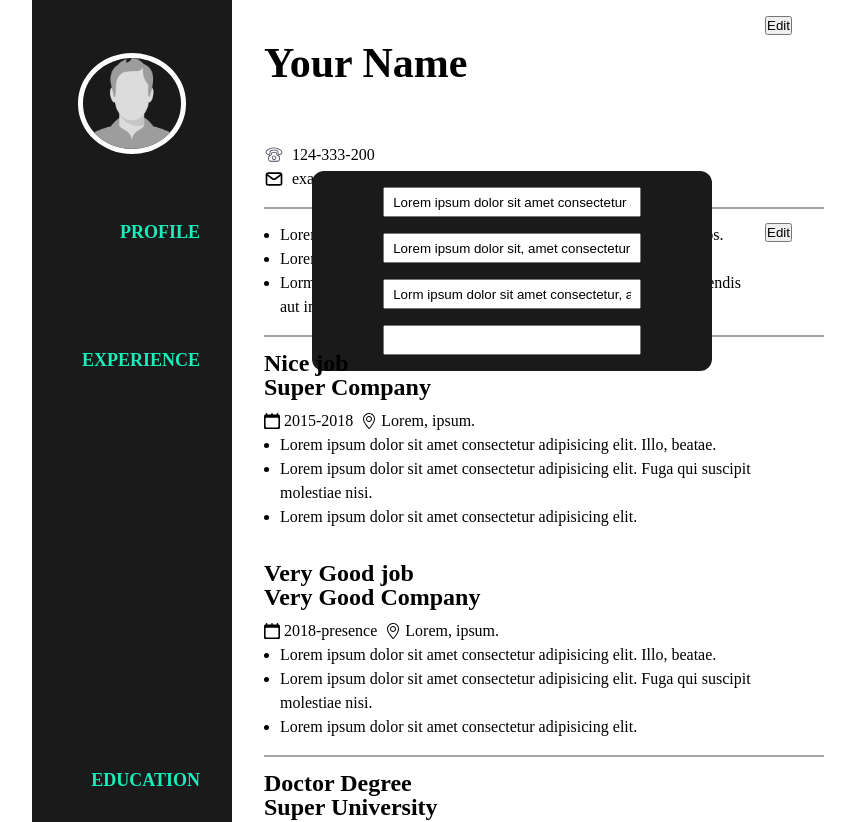
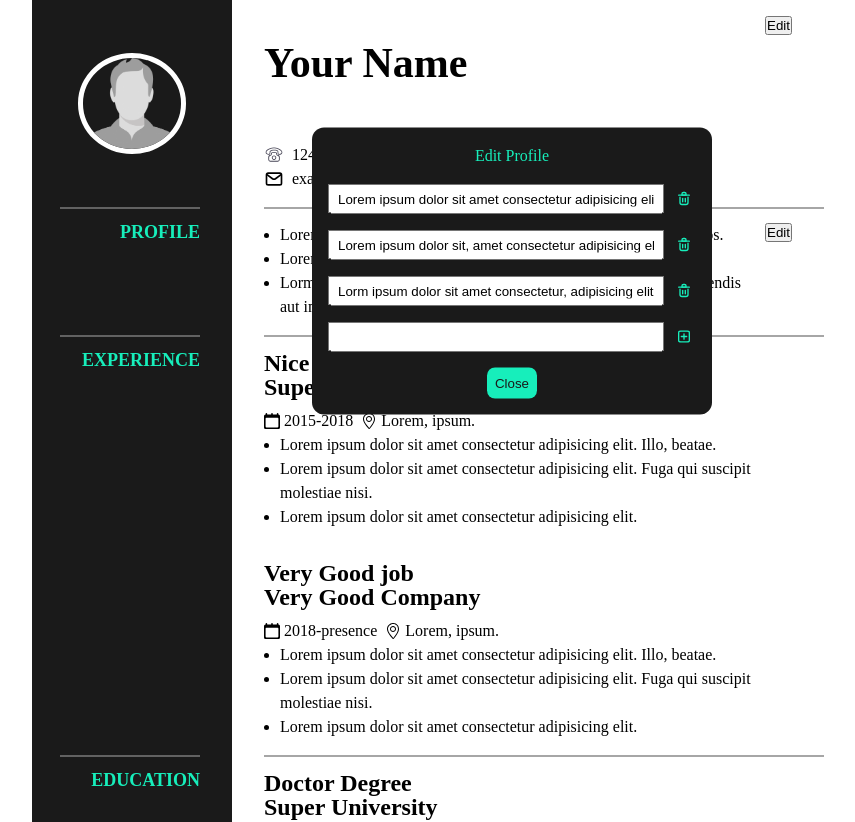
Before and after one commit to Abdelkrim-Saouchi/CV-app, a React (Create React App) app: page / in a window 1280 px wide. Shown: the top 822 px of the page, without its empty margins (108-963 px from the left). Built offline with nearby package versions, Linux system fonts and the light colour scheme; the HTML template or start-up script is replaced by a standard one.

Commit message:
Implement edit Profile functionality

```diff
--- a/src/App.css
+++ b/src/App.css
@@ -83,7 +83,6 @@ body {
   height: 2px;
   background-color: var(--gray);
   opacity: 0.7;
-  z-index: -1;
 }
 
 .NavSection::before {
@@ -140,29 +139,32 @@ h1 {
   display: flex;
   flex-direction: column;
   align-items: center;
+
   gap: var(--padding-block);
   border-radius: 12px;
   position: absolute;
   top: 50%;
   left: 50%;
   transform: translate(-50%, -50%);
+  z-index: 99;
 }
-.generalInfo_form label {
-  width: 90%;
-  height: 24px;
+.generalInfo_form label,
+.Profile_form .input_container {
+  width: 100%;
+  height: 30px;
   display: flex;
   gap: 12px;
 }
 
 .generalInfo_form label input,
 .Profile_form input {
-  width: 70%;
+  width: 100%;
   height: 30px;
   padding-inline: 8px;
-  z-index: 99;
 }
 
-.generalInfo_form button {
+.generalInfo_form button,
+.Profile_form button {
   border: 0;
   outline: transparent;
   padding: 8px;
@@ -182,9 +184,11 @@ h2 {
 }
 
 .Experience img,
-.Education img {
+.Education img,
+.Profile img {
   width: 16px;
   margin-right: 4px;
+  cursor: pointer;
 }
 
 .hidden {
--- a/src/components/Profile.jsx
+++ b/src/components/Profile.jsx
@@ -1,5 +1,7 @@
 import React, { Component } from 'react';
 import uniqid from 'uniqid';
+import deleteIcon from '../delete-2-svgrepo-com.svg';
+import addIcon from '../add-plus-square-svgrepo-com.svg';
 
 export default class Profile extends Component {
   constructor() {
@@ -19,8 +21,12 @@ export default class Profile extends Component {
           text: 'Lorm ipsum dolor sit amet consectetur, adipisicing elit. Dolor reiciendis aut incidunt porro adipisci delectus?',
         },
       ],
+      formClassName: 'Profile_form',
     };
     this.changeHandler = this.changeHandler.bind(this);
+    this.addProfileItem = this.addProfileItem.bind(this);
+    this.deleteProfileItem = this.deleteProfileItem.bind(this);
+    this.setFormDisplay = this.setFormDisplay.bind(this);
   }
 
   changeHandler(e) {
@@ -37,6 +43,38 @@ export default class Profile extends Component {
     });
   }
 
+  addProfileItem(e) {
+    e.preventDefault();
+    const newItemText = e.target.previousSibling.value;
+    this.setState({
+      profileList: [
+        ...this.state.profileList,
+        { id: uniqid(), text: newItemText },
+      ],
+    });
+    e.target.previousSibling.value = '';
+  }
+
+  deleteProfileItem(e) {
+    e.preventDefault();
+    const targetIndex = Number(e.target.previousSibling.id);
+    const newProfileList = this.state.profileList.filter(
+      (item, index) => index !== targetIndex
+    );
+    this.setState({
+      profileList: [...newProfileList],
+    });
+  }
+
+  setFormDisplay() {
+    this.setState({
+      formClassName:
+        this.state.formClassName === 'Profile_form hidden'
+          ? 'Profile_form'
+          : 'Profile_form hidden',
+    });
+  }
+
   render() {
     const profileList = this.state.profileList.map((item) => (
       <li key={item.id}>{item.text}</li>
@@ -44,18 +82,35 @@ export default class Profile extends Component {
     return (
       <div className="Profile">
         <ul>{profileList}</ul>
-        <button className="edit_btn">Edit</button>
+        <button className="edit_btn" onClick={this.setFormDisplay}>
+          Edit
+        </button>
 
-        <form className="Profile_form">
-          {this.state.profileList.map((element, index) => (
-            <input
-              key={element.id}
-              id={index}
-              value={element.text}
-              onChange={this.changeHandler}
-            />
-          ))}
-          <input />
+        <form className={this.state.formClassName}>
+          <p className="form_title">Edit Profile</p>
+          {this.state.profileList.map((element, index) => {
+            return (
+              <div key={element.id} className="input_container">
+                <input
+                  id={index}
+                  value={element.text}
+                  onChange={this.changeHandler}
+                />
+                <img
+                  src={deleteIcon}
+                  alt="delete icon"
+                  onClick={this.deleteProfileItem}
+                />
+              </div>
+            );
+          })}
+          <div className="input_container">
+            <input id="add_input" />
+            <img src={addIcon} alt="add icon" onClick={this.addProfileItem} />
+          </div>
+          <button type="button" onClick={this.setFormDisplay}>
+            Close
+          </button>
         </form>
       </div>
     );
```
Also changed, not shown: src/add-plus-square-svgrepo-com.svg (added), src/delete-2-svgrepo-com.svg (added).
